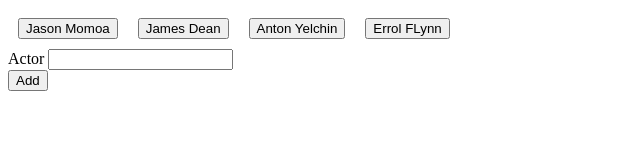
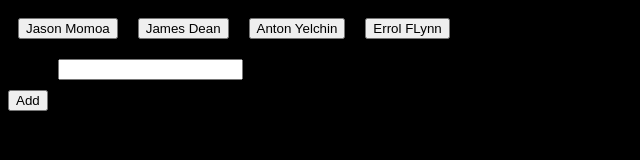
Before and after one commit to wcbridge/Giphyapi, a plain HTML site: page index.html in a window 1280 px wide. Shown: the whole page, without its empty margins (0-640 px from the left). Drawn offline with nearby package versions, Linux system fonts and the light colour scheme.

Commit message:
somestyle

```diff
--- a/assets/main.js
+++ b/assets/main.js
@@ -38,11 +38,7 @@ for (let i = 0; i < 10; i++) {
     $('#gifView').prepend(main)
 
     $(".gif").on("click", function () {
-        // The attr jQuery method allows us to get or set the value of any attribute on our HTML element
         var state = $(this).attr("data-state");
-        // If the clicked image's state is still, update its src attribute to what its data-animate value is.
-        // Then, set the image's data-state to animate
-        // Else set src to the data-still value
         if (state === "still") {
             $(this).attr("src", $(this).attr("data-animate"));
             $(this).attr("data-state", "animate");
--- a/assets/style.css
+++ b/assets/style.css
@@ -1,3 +1,15 @@
+body{
+ background-color: black
+}
+
 button {
     margin: 10px;
 }
+
+#actor-input {
+    margin: 10px;
+}
+
+.gif {
+    margin: 10px
+}
```
Also changed, not shown: index.html (+0 -2 lines).
